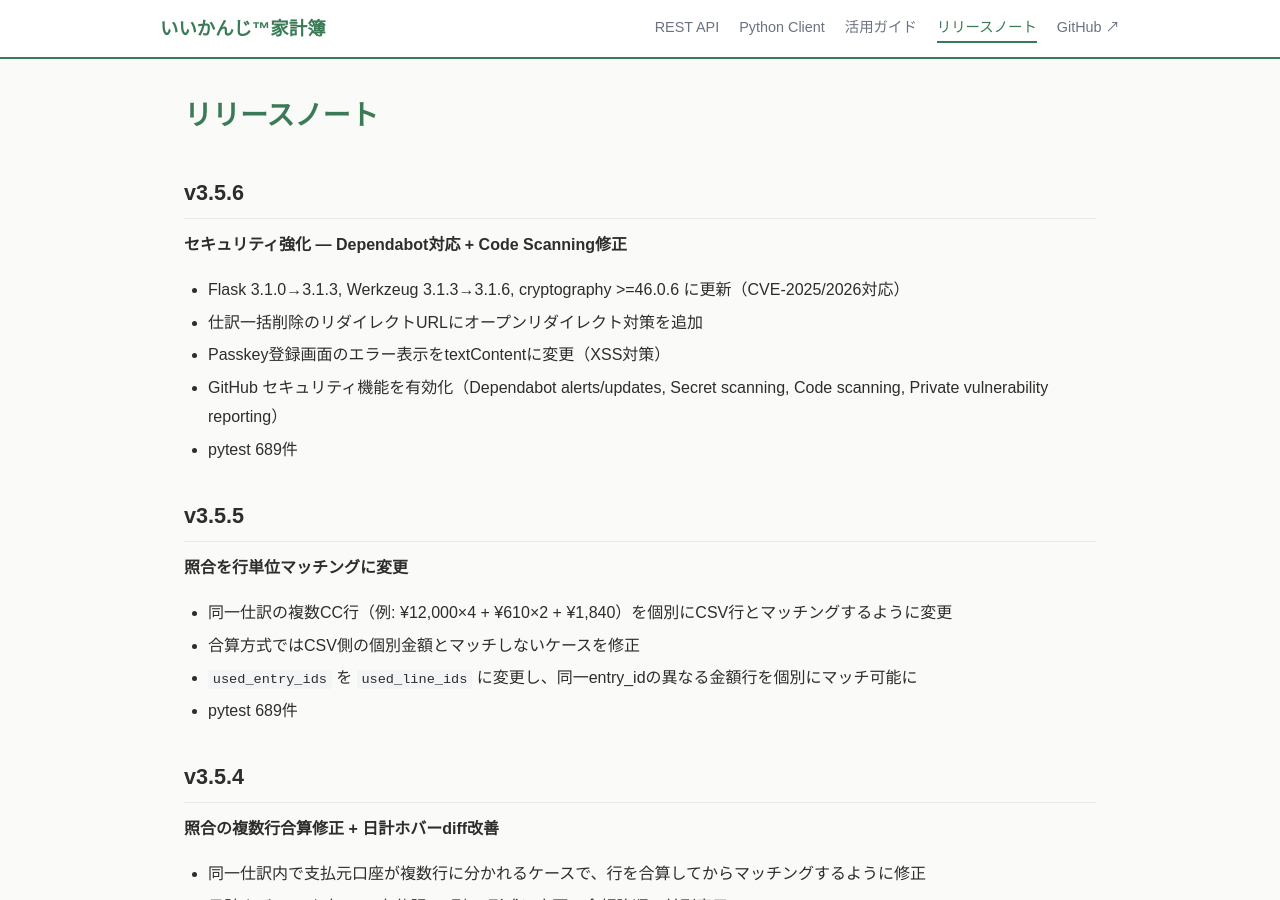
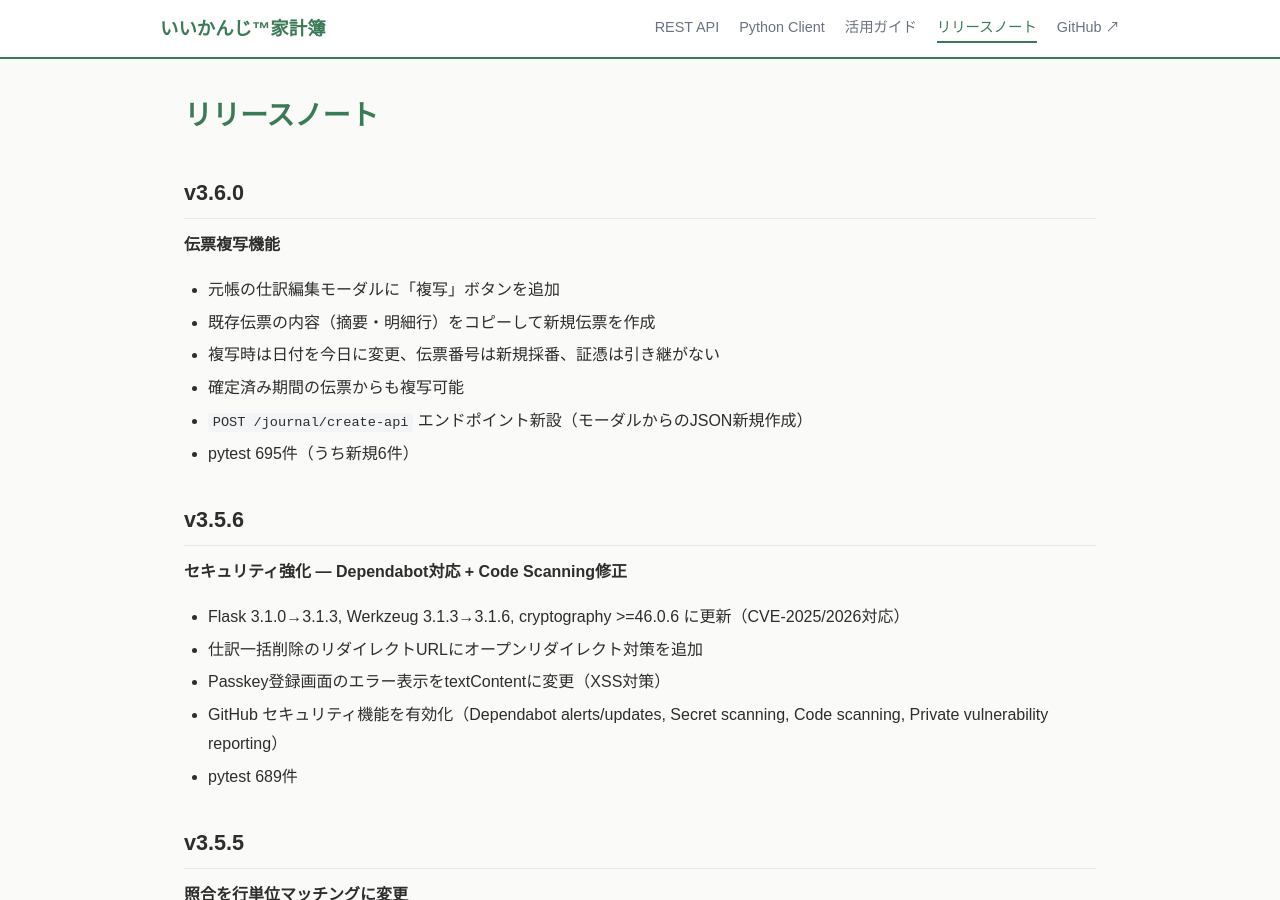
Before and after one commit to nananek/iikanji-kakeibo, a Jekyll site: the page built from docs/releases.md, in a window 1280 px wide and 900 px high. Built offline with Jekyll 4.4.1, drawn with Linux system fonts in a browser that asks for light colours.

Commit message:
docs: v3.6.0 リリースノート + バージョン更新

```diff
--- a/docs/releases.md
+++ b/docs/releases.md
@@ -4,6 +4,17 @@
 ---
 
 # リリースノート
+
+## v3.6.0
+
+**伝票複写機能**
+
+- 元帳の仕訳編集モーダルに「複写」ボタンを追加
+- 既存伝票の内容（摘要・明細行）をコピーして新規伝票を作成
+- 複写時は日付を今日に変更、伝票番号は新規採番、証憑は引き継がない
+- 確定済み期間の伝票からも複写可能
+- `POST /journal/create-api` エンドポイント新設（モーダルからのJSON新規作成）
+- pytest 695件（うち新規6件）
 
 ## v3.5.6
 
```
Also changed, not shown: 1 other file.
